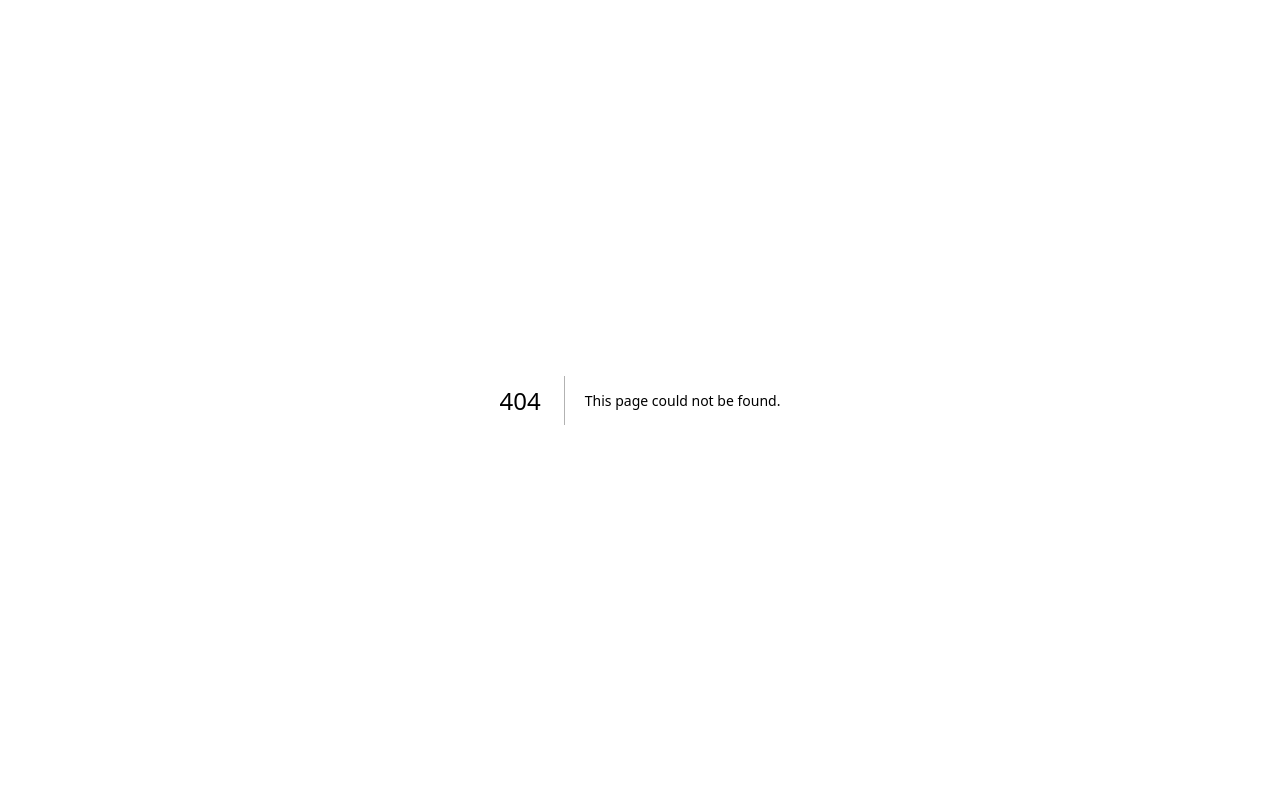
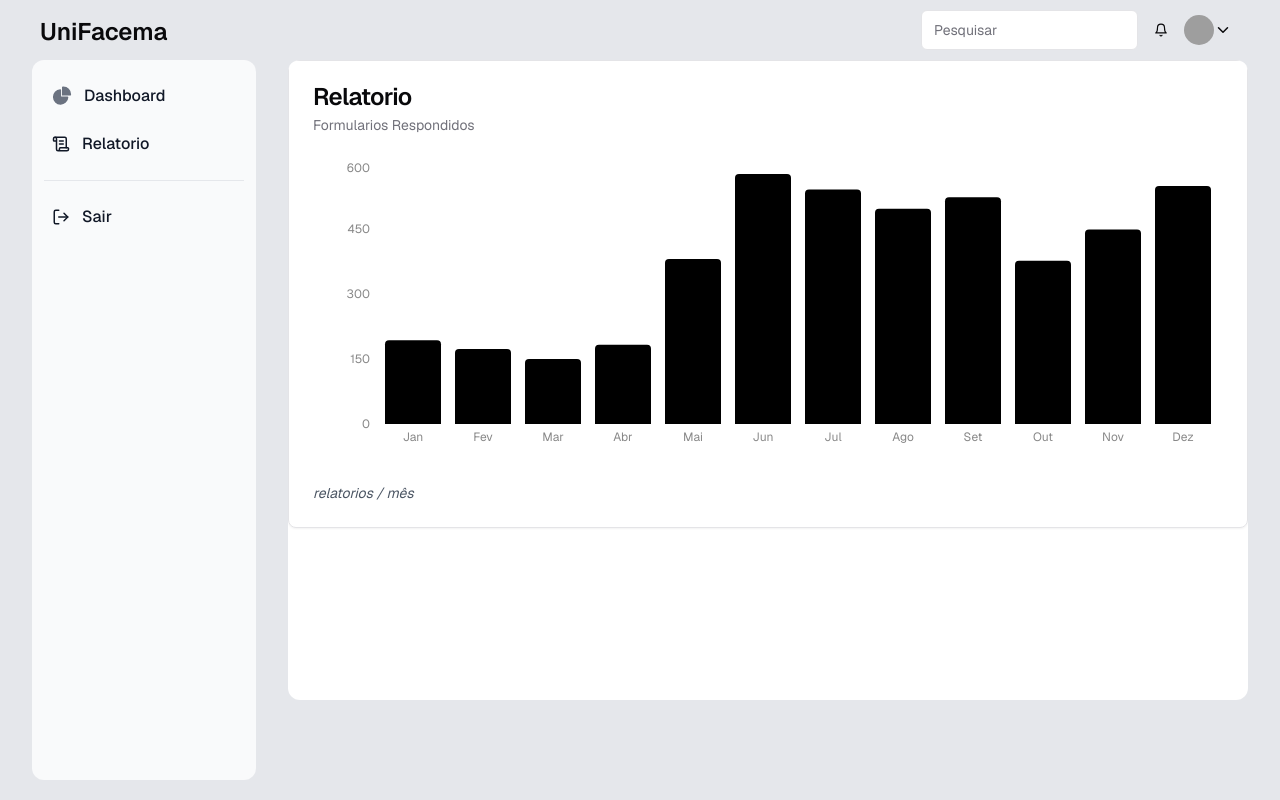
Before and after one commit to nathan2slime/cpa, a Next.js app: page /dashboard in a window 1280 px wide. Before the commit this address had no page. Built offline with nearby package versions, Linux system fonts and the light colour scheme; grey boxes are pictures that could not be loaded.

Commit message:
"add-layout-dashboard-version01"

```diff
--- a/package.json
+++ b/package.json
@@ -22,6 +22,7 @@
     "next": "14.1.4",
     "react": "^18",
     "react-dom": "^18",
+    "recharts": "^2.12.3",
     "tailwind-merge": "^2.2.2",
     "tailwindcss-animate": "^1.0.7"
   },
--- /dev/null
+++ b/src/app/dashboard/layout.tsx
@@ -0,0 +1,12 @@
+import { Sidebar } from '@/components/Sidebar';
+
+import { AppChildren } from '@/types';
+const LayoutDashboard = ({ children }: Readonly<AppChildren>) => {
+  return (
+    <main className="min-h-screen w-full bg-gray-200 flex">
+      <Sidebar />
+      <div className="px-4 w-full">{children}</div>
+    </main>
+  );
+};
+export default LayoutDashboard;
--- /dev/null
+++ b/src/app/dashboard/page.tsx
@@ -0,0 +1,71 @@
+import {
+  DropdownMenu,
+  DropdownMenuTrigger,
+  DropdownMenuSeparator,
+  DropdownMenuContent,
+  DropdownMenuItem,
+  DropdownMenuLabel
+} from "@/components/ui/dropdown-menu"
+
+
+import {
+  Card,
+  CardContent,
+  CardDescription,
+  CardFooter,
+  CardHeader,
+  CardTitle,
+} from "@/components/ui/card"
+import { Avatar, AvatarImage, AvatarFallback } from "@/components/ui/avatar"
+import { Bell, ChevronDown } from "lucide-react"
+import React from "react"
+import GraphMain from "@/components/GrafMain"
+import { Input } from "@/components/ui/input"
+
+export default function PageDashboard() {
+  return (
+    <>
+      <section className="w-full">
+
+        <header className="flex justify-end items-center gap-4 h-[60px] w-full p-4">
+          <Input type="text" placeholder="Pesquisar" className="w-min" />
+
+          <Bell size={14} />
+          <DropdownMenu dir="rtl" modal>
+            <DropdownMenuTrigger className="flex items-center">
+              <Avatar className="w-[30px] h-[30px] cursor-pointer">
+                <AvatarImage src="https://github.com/shadcn.png" />
+                <AvatarFallback>CN</AvatarFallback>
+              </Avatar>
+              <ChevronDown size={18} />
+            </DropdownMenuTrigger>
+            <DropdownMenuContent>
+              <DropdownMenuLabel>Jhonathan</DropdownMenuLabel>
+              <DropdownMenuSeparator />
+              <DropdownMenuItem>Minha conta</DropdownMenuItem>
+              <DropdownMenuItem>Sair</DropdownMenuItem>
+            </DropdownMenuContent>
+          </DropdownMenu>
+
+        </header>
+
+        <main className="w-full h-[80vh] bg-white overflow-y-auto rounded-xl">
+
+          <Card>
+            <CardHeader>
+              <CardTitle>Relatorio</CardTitle>
+              <CardDescription>Formularios Respondidos</CardDescription>
+            </CardHeader>
+            <CardContent>
+              <GraphMain />
+            </CardContent>
+            <CardFooter>
+              <p className="text-sm italic text-gray-600">relatorios / mês</p>
+            </CardFooter>
+          </Card>
+        </main>
+      </section>
+    </>
+  )
+
+}
--- a/src/app/layout.tsx
+++ b/src/app/layout.tsx
@@ -4,16 +4,26 @@ import { GeistSans } from 'geist/font/sans';
 import { AppChildren } from '@/types';
 
 import './globals.css';
+import { Sidebar } from '@/components/Sidebar';
+import { cn } from '@/lib/utils';
 
 export const metadata: Metadata = {
-  title: 'Create Next App',
-  description: 'Generated by create next app',
+  title: 'Unifacema - Avaliação',
+  description: 'Avaliação Institucional',
 };
 
 const RootLayout = ({ children }: Readonly<AppChildren>) => {
   return (
-    <html lang="en">
-      <body className={GeistSans.className}>{children}</body>
+    <html lang="pt-br">
+      <body className={cn('min-h-screen w-full bg-gray-200 flex',
+        GeistSans.className)}>
+
+
+        <div className='px-4 w-full'>
+          {children}
+
+        </div>
+      </body>
     </html>
   );
 };
--- a/src/app/page.tsx
+++ b/src/app/page.tsx
@@ -1,5 +1,5 @@
 const Index = () => {
-  return <div></div>;
+  return <div />;
 };
 
 export default Index;
--- /dev/null
+++ b/src/components/GrafMain/index.tsx
@@ -0,0 +1,85 @@
+"use client";
+import {
+  BarChart as BarGraph,
+  ResponsiveContainer,
+  XAxis,
+  YAxis,
+  Bar
+} from "recharts";
+
+type Props = {};
+
+const data = [
+  {
+    name: "Jan",
+    total: Math.floor(Math.random() * 100) + 100
+  },
+  {
+    name: "Fev",
+    total: Math.floor(Math.random() * 100) + 120
+  },
+  {
+    name: "Mar",
+    total: Math.floor(Math.random() * 100) + 150
+  },
+  {
+    name: "Abr",
+    total: Math.floor(Math.random() * 100) + 100
+  },
+  {
+    name: "Mai",
+    total: Math.floor(Math.random() * 100) + 300
+  },
+  {
+    name: "Jun",
+    total: Math.floor(Math.random() * 100) + 500
+  },
+  {
+    name: "Jul",
+    total: Math.floor(Math.random() * 100) + 530
+  },
+  {
+    name: "Ago",
+    total: Math.floor(Math.random() * 100) + 440
+  },
+  {
+    name: "Set",
+    total: Math.floor(Math.random() * 100) + 500
+  },
+  {
+    name: "Out",
+    total: Math.floor(Math.random() * 100) + 300
+  },
+  {
+    name: "Nov",
+    total: Math.floor(Math.random() * 100) + 400
+  },
+  {
+    name: "Dez",
+    total: Math.floor(Math.random() * 100) + 500
+  }
+];
+
+export default function GraphMain({ }: Props) {
+  return (
+    <ResponsiveContainer width={"100%"} height={300}>
+      <BarGraph data={data}>
+        <XAxis
+          dataKey={"name"}
+          tickLine={false}
+          axisLine={false}
+          stroke="#888888"
+          fontSize={12}
+        />
+        <YAxis
+          tickLine={false}
+          axisLine={false}
+          stroke="#888888"
+          fontSize={12}
+          tickFormatter={(value) => value}
+        />
+        <Bar dataKey={"total"} radius={[4, 4, 0, 0]} />
+      </BarGraph>
+    </ResponsiveContainer>
+  );
+}
--- /dev/null
+++ b/src/components/Sidebar/index.tsx
@@ -0,0 +1,65 @@
+import { LogOut, ScrollText } from 'lucide-react';
+import Link from 'next/link';
+import React from 'react';
+
+
+export const Sidebar = () => {
+
+  return (
+    <>
+      <div className='max-sm:w-[100px] max-sm:overflow-hidden px-2 relative z-40 w-80 h-screen transition-transform -translate-x-2 sm:translate-x-0'>
+        <Link href='/'>
+          <h1 className='h-[60px] text-2xl p-4 font-semibold'>UniFacema</h1>
+
+        </Link>
+        <aside
+          id="sidebar"
+          className="w-full px-2 h-[90%]"
+          aria-label="Sidebar"
+        >
+          <div className="h-full rounded-xl px-3 max-sm:px-0 py-4 overflow-y-auto bg-gray-50">
+            <ul className="space-y-2 font-medium">
+              <li>
+                <a
+                  href="#"
+                  className="flex items-center max-sm:justify-center p-2 text-gray-900 rounded-lg dark:text-white hover:bg-gray-100 dark:hover:bg-gray-700 group"
+                >
+                  <svg
+                    className="w-5 h-5 text-gray-500 transition duration-75 dark:text-gray-400 group-hover:text-gray-900 dark:group-hover:text-white"
+                    aria-hidden="true"
+                    xmlns="http://www.w3.org/2000/svg"
+                    fill="currentColor"
+                    viewBox="0 0 22 21"
+                  >
+                    <path d="M16.975 11H10V4.025a1 1 0 0 0-1.066-.998 8.5 8.5 0 1 0 9.039 9.039.999.999 0 0 0-1-1.066h.002Z" />
+                    <path d="M12.5 0c-.157 0-.311.01-.565.027A1 1 0 0 0 11 1.02V10h8.975a1 1 0 0 0 1-.935c.013-.188.028-.374.028-.565A8.51 8.51 0 0 0 12.5 0Z" />
+                  </svg>
+                  <span className="ms-3 max-sm:hidden">Dashboard</span>
+                </a>
+              </li>
+              <li>
+                <a
+                  href="#"
+                  className="flex items-center max-sm:justify-center p-2 text-gray-900 rounded-lg dark:text-white hover:bg-gray-100 dark:hover:bg-gray-700 group"
+                >
+                  <ScrollText size={18} />
+                  <span className="ms-3 max-sm:hidden">Relatorio</span>
+                </a>
+              </li>
+
+            </ul>
+            <ul className="pt-4 mt-4 space-y-2 font-medium border-t border-gray-200 dark:border-gray-700">
+              <li>
+                <a href="#" className="flex items-center max-sm:justify-center p-2 text-gray-900 transition duration-75 rounded-lg hover:bg-gray-100 dark:hover:bg-gray-700 dark:text-white group">
+                  <LogOut size={18} />
+                  <span className="ms-3 max-sm:hidden">Sair</span>
+                </a>
+              </li>
+            </ul>
+          </div>
+        </aside>
+      </div>
+
+    </>
+  );
+}
--- /dev/null
+++ b/src/components/ui/card.tsx
@@ -0,0 +1,79 @@
+import * as React from "react"
+
+import { cn } from "@/lib/utils"
+
+const Card = React.forwardRef<
+  HTMLDivElement,
+  React.HTMLAttributes<HTMLDivElement>
+>(({ className, ...props }, ref) => (
+  <div
+    ref={ref}
+    className={cn(
+      "rounded-lg border bg-card text-card-foreground shadow-sm",
+      className
+    )}
+    {...props}
+  />
+))
+Card.displayName = "Card"
+
+const CardHeader = React.forwardRef<
+  HTMLDivElement,
+  React.HTMLAttributes<HTMLDivElement>
+>(({ className, ...props }, ref) => (
+  <div
+    ref={ref}
+    className={cn("flex flex-col space-y-1.5 p-6", className)}
+    {...props}
+  />
+))
+CardHeader.displayName = "CardHeader"
+
+const CardTitle = React.forwardRef<
+  HTMLParagraphElement,
+  React.HTMLAttributes<HTMLHeadingElement>
+>(({ className, ...props }, ref) => (
+  <h3
+    ref={ref}
+    className={cn(
+      "text-2xl font-semibold leading-none tracking-tight",
+      className
+    )}
+    {...props}
+  />
+))
+CardTitle.displayName = "CardTitle"
+
+const CardDescription = React.forwardRef<
+  HTMLParagraphElement,
+  React.HTMLAttributes<HTMLParagraphElement>
+>(({ className, ...props }, ref) => (
+  <p
+    ref={ref}
+    className={cn("text-sm text-muted-foreground", className)}
+    {...props}
+  />
+))
+CardDescription.displayName = "CardDescription"
+
+const CardContent = React.forwardRef<
+  HTMLDivElement,
+  React.HTMLAttributes<HTMLDivElement>
+>(({ className, ...props }, ref) => (
+  <div ref={ref} className={cn("p-6 pt-0", className)} {...props} />
+))
+CardContent.displayName = "CardContent"
+
+const CardFooter = React.forwardRef<
+  HTMLDivElement,
+  React.HTMLAttributes<HTMLDivElement>
+>(({ className, ...props }, ref) => (
+  <div
+    ref={ref}
+    className={cn("flex items-center p-6 pt-0", className)}
+    {...props}
+  />
+))
+CardFooter.displayName = "CardFooter"
+
+export { Card, CardHeader, CardFooter, CardTitle, CardDescription, CardContent }
--- /dev/null
+++ b/src/components/ui/input.tsx
@@ -0,0 +1,25 @@
+import * as React from "react"
+
+import { cn } from "@/lib/utils"
+
+export interface InputProps
+  extends React.InputHTMLAttributes<HTMLInputElement> {}
+
+const Input = React.forwardRef<HTMLInputElement, InputProps>(
+  ({ className, type, ...props }, ref) => {
+    return (
+      <input
+        type={type}
+        className={cn(
+          "flex h-10 w-full rounded-md border border-input bg-background px-3 py-2 text-sm ring-offset-background file:border-0 file:bg-transparent file:text-sm file:font-medium placeholder:text-muted-foreground focus-visible:outline-none focus-visible:ring-2 focus-visible:ring-ring focus-visible:ring-offset-2 disabled:cursor-not-allowed disabled:opacity-50",
+          className
+        )}
+        ref={ref}
+        {...props}
+      />
+    )
+  }
+)
+Input.displayName = "Input"
+
+export { Input }
```
Also changed, not shown: 1 other file (tests, documents, lock files or other folders).
